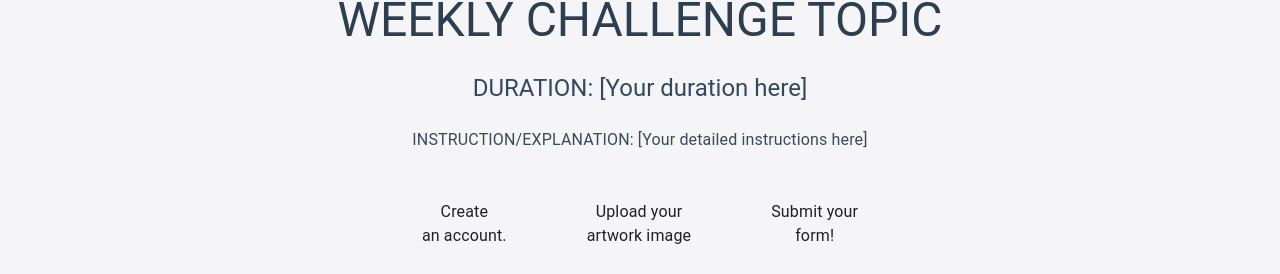
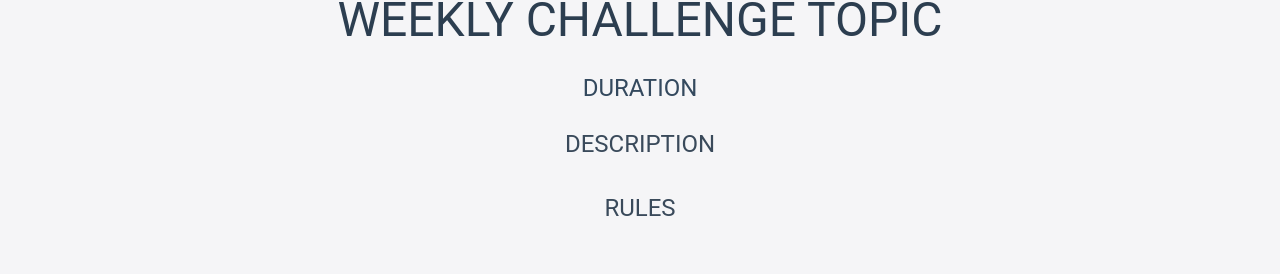
Before and after one commit to Code-the-Dream-School/jj-practicum-team-4-front, a React (Vite) app: page /gallery in a window 1280 px wide. Shown: the part 120-394 px from the top of the page. Built offline with nearby package versions, Linux system fonts and the light colour scheme; no server answers; some icons are missing.

Commit message:
Display weekly topic, description and rules

```diff
--- a/src/pages/ChallengePrompt.jsx
+++ b/src/pages/ChallengePrompt.jsx
@@ -68,8 +68,9 @@ export default function ChallengePrompts() {
   // Format date for display (MM/DD/YYYY)
   const formatDateForDisplay = (dateString) => {
     if (!dateString) return "";
-    const date = new Date(dateString);
-    return date.toLocaleDateString('en-US');
+    // const date = new Date(dateString);
+    // return date.toLocaleDateString('en-US');
+    return dateString;
   };
   const showSuccess = (message) => {
     setSuccess(message);
--- a/src/pages/Gallery.jsx
+++ b/src/pages/Gallery.jsx
@@ -1,4 +1,4 @@
-import React, { useState } from "react";
+import React, { useState, useEffect } from "react";
 import { Icon, Modal } from "@mui/material";
 import sampleImage from "../assets/images.jpeg";
 import { CssBaseline } from "@mui/material";
@@ -30,6 +30,24 @@ export default function Gallery() {
   const [selected, setSelected] = useState(null);
   // TODO: Replace with actual authentication logic
   const isLoggedIn = true; // Set to true to simulate logged-in user
+  const [prompt, setPrompt]= useState(null);
+     const formatDateForDisplay = (dateString) => {
+     if (!dateString) return "";
+  //   // const date = new Date(dateString);
+  //   // console.log('Date from server:', date);
+  //   // console.log('Date after locale:', date.toLocaleDateString('en-US'));
+  //   // return date.toLocaleDateString('en-US');
+     return dateString;
+   };
+
+  useEffect(() => {
+    const storedPrompt = localStorage.getItem("activePrompt");
+    if (storedPrompt) {
+      setPrompt(JSON.parse(storedPrompt));
+    }
+
+  }, []);
+
   // Placeholder artwork data
   const [artworks] = useState([
     { id: 1, title: "Sunset", image: sampleImage, likes: 5 },
@@ -82,21 +100,28 @@ export default function Gallery() {
               align="center"
               sx={{ mb: 3, color: "#2c3e50" }}
             >
-              WEEKLY CHALLENGE TOPIC
+              WEEKLY CHALLENGE TOPIC {prompt ? `: ${prompt.title}` : ""}
             </Typography>
             <Typography
               variant="h5"
               align="center"
               sx={{ mb: 3, color: "#34495e" }}
             >
-              DURATION: [Your duration here]
+              DURATION {prompt ? `: ${formatDateForDisplay(prompt.startDate)} - ${formatDateForDisplay(prompt.endDate)}` : ""}
             </Typography>
             <Typography
-              variant="body1"
+              variant="h5"
               align="center"
               sx={{ mb: 4, maxWidth: "800px", mx: "auto", color: "#3a4a5b" }}
             >
-              INSTRUCTION/EXPLANATION: [Your detailed instructions here]
+             DESCRIPTION {prompt ? `: ${prompt.description}` : ""}
+            </Typography>
+            <Typography
+              variant="h5"
+              align="center"
+              sx={{ mb: 4, maxWidth: "800px", mx: "auto", color: "#3a4a5b" }}
+            >
+             RULES {prompt ? `: ${prompt.rules}` : ""}
             </Typography>
             <Stack
               direction="row"
```
